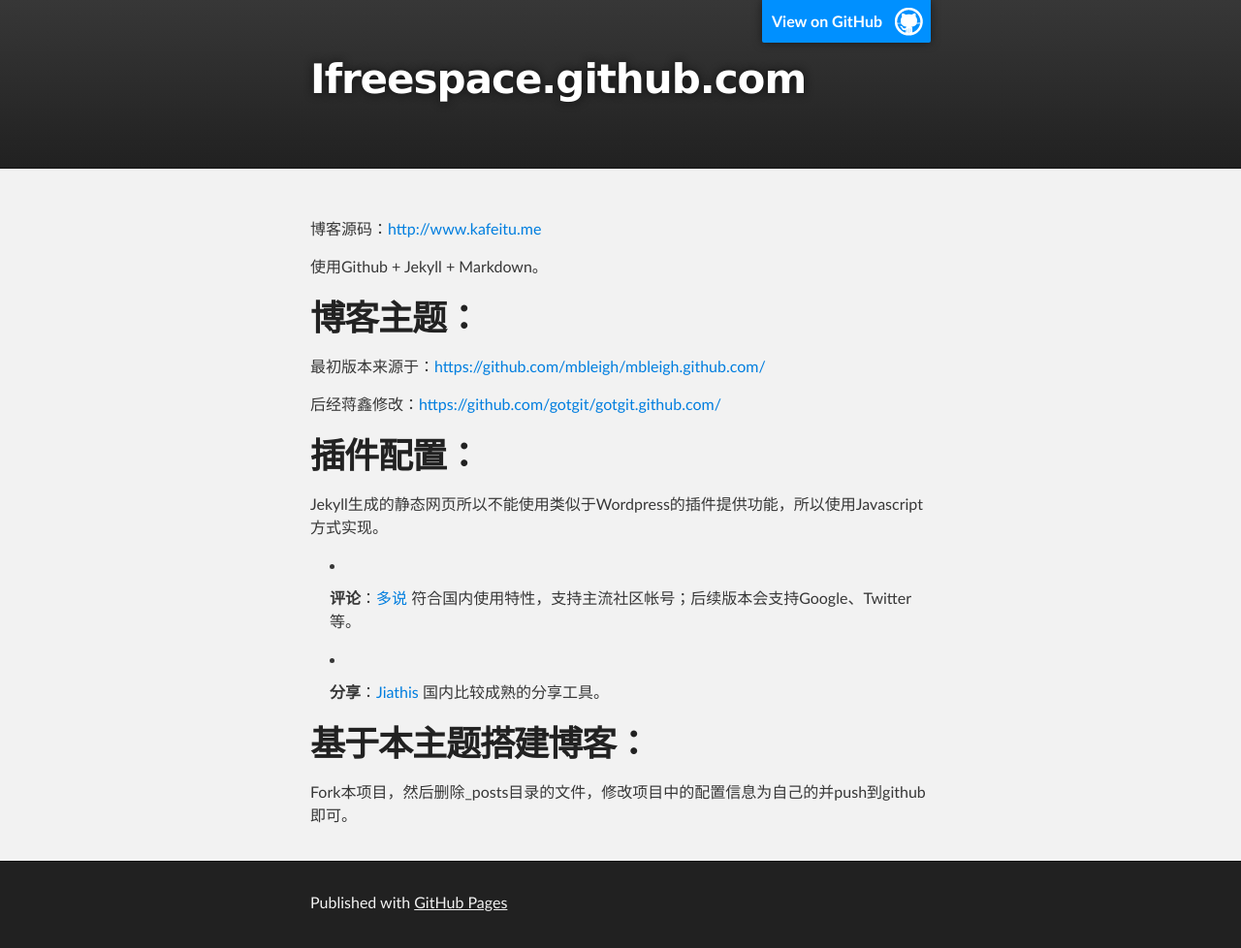
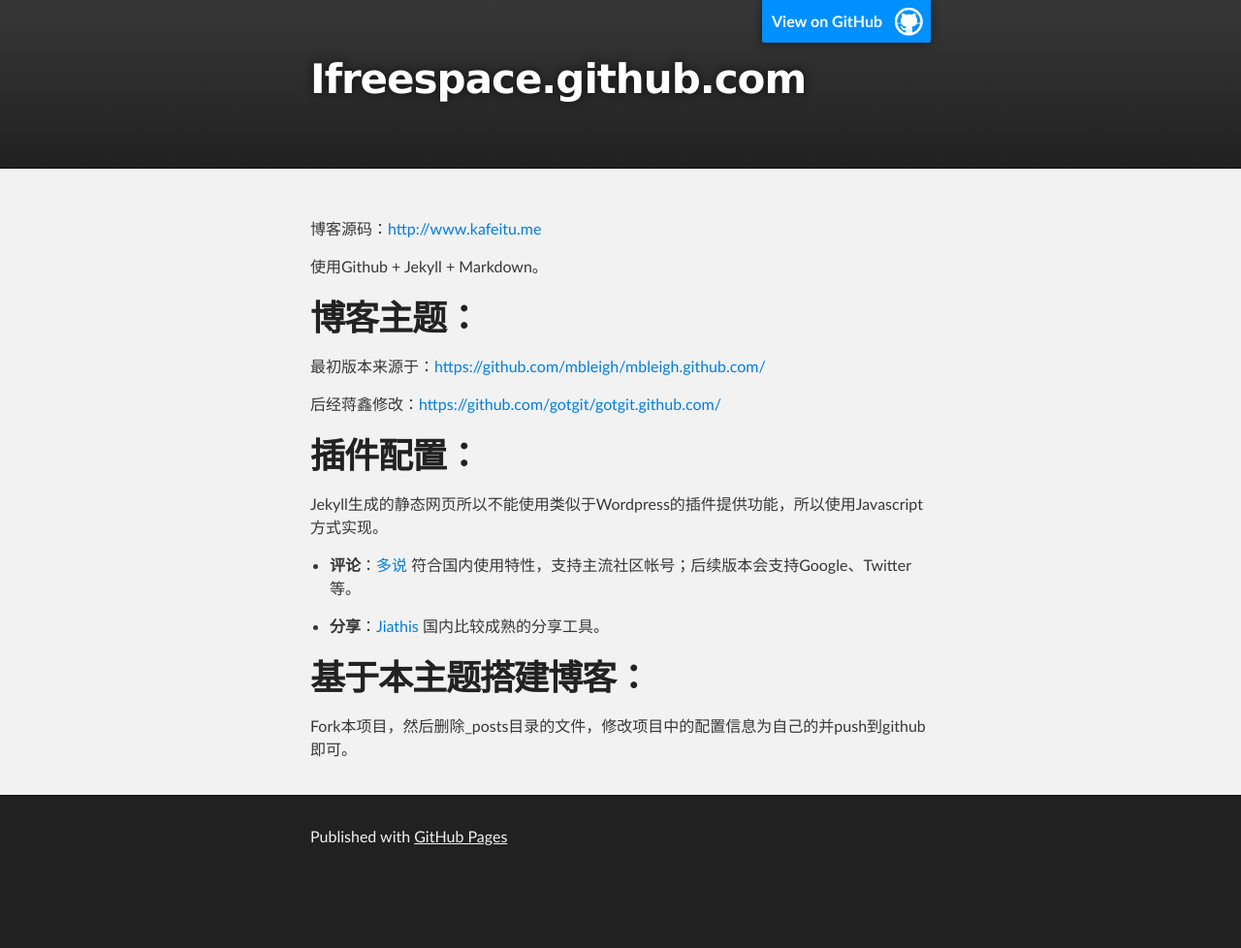
Before and after one commit to ifreespace/ifreespace.github.com, a Jekyll site: the page index.html, which Jekyll copies as it is, in a window 1280 px wide. Shown: the whole page at 97% size. Built offline with Jekyll 4.4.1, drawn with Linux system fonts in a browser that asks for light colours; Markdown is read by kramdown in place of the engine named in the settings; after the commit the page ends 910 px from its top, so only the background shows below that.

```diff
--- a/index.html
+++ b/index.html
@@ -32,22 +32,24 @@
 <p>使用Github + Jekyll + Markdown。</p>
 
 <h1>
-<a name="%E5%8D%9A%E5%AE%A2%E4%B8%BB%E9%A2%98" class="anchor" href="#%E5%8D%9A%E5%AE%A2%E4%B8%BB%E9%A2%98"><span class="octicon octicon-link"></span></a>博客主题：</h1>
+<a id="博客主题" class="anchor" href="#%E5%8D%9A%E5%AE%A2%E4%B8%BB%E9%A2%98" aria-hidden="true"><span class="octicon octicon-link"></span></a>博客主题：</h1>
 
 <p>最初版本来源于：<a href="https://github.com/mbleigh/mbleigh.github.com/">https://github.com/mbleigh/mbleigh.github.com/</a></p>
 
 <p>后经蒋鑫修改：<a href="https://github.com/gotgit/gotgit.github.com/">https://github.com/gotgit/gotgit.github.com/</a></p>
 
 <h1>
-<a name="%E6%8F%92%E4%BB%B6%E9%85%8D%E7%BD%AE" class="anchor" href="#%E6%8F%92%E4%BB%B6%E9%85%8D%E7%BD%AE"><span class="octicon octicon-link"></span></a>插件配置：</h1>
+<a id="插件配置" class="anchor" href="#%E6%8F%92%E4%BB%B6%E9%85%8D%E7%BD%AE" aria-hidden="true"><span class="octicon octicon-link"></span></a>插件配置：</h1>
 
 <p>Jekyll生成的静态网页所以不能使用类似于Wordpress的插件提供功能，所以使用Javascript方式实现。</p>
 
 <ul>
 <li><p><strong>评论</strong>：<a href="http://duoshuo.com">多说</a> 符合国内使用特性，支持主流社区帐号；后续版本会支持Google、Twitter等。</p></li>
 <li><p><strong>分享</strong>：<a href="http://www.jiathis.com/">Jiathis</a> 国内比较成熟的分享工具。</p></li>
-</ul><h1>
-<a name="%E5%9F%BA%E4%BA%8E%E6%9C%AC%E4%B8%BB%E9%A2%98%E6%90%AD%E5%BB%BA%E5%8D%9A%E5%AE%A2" class="anchor" href="#%E5%9F%BA%E4%BA%8E%E6%9C%AC%E4%B8%BB%E9%A2%98%E6%90%AD%E5%BB%BA%E5%8D%9A%E5%AE%A2"><span class="octicon octicon-link"></span></a>基于本主题搭建博客：</h1>
+</ul>
+
+<h1>
+<a id="基于本主题搭建博客" class="anchor" href="#%E5%9F%BA%E4%BA%8E%E6%9C%AC%E4%B8%BB%E9%A2%98%E6%90%AD%E5%BB%BA%E5%8D%9A%E5%AE%A2" aria-hidden="true"><span class="octicon octicon-link"></span></a>基于本主题搭建博客：</h1>
 
 <p>Fork本项目，然后删除_posts目录的文件，修改项目中的配置信息为自己的并push到github即可。</p>
       </section>
--- a/stylesheets/stylesheet.css
+++ b/stylesheets/stylesheet.css
@@ -201,12 +201,14 @@
 }
 
 ul {
-  list-style: inside;
+  list-style-position: inside;
+  list-style: disc;
   padding-left: 20px;
 }
 
 ol {
-  list-style: decimal inside;
+  list-style-position: inside;
+  list-style: decimal;
   padding-left: 20px;
 }
 
```
